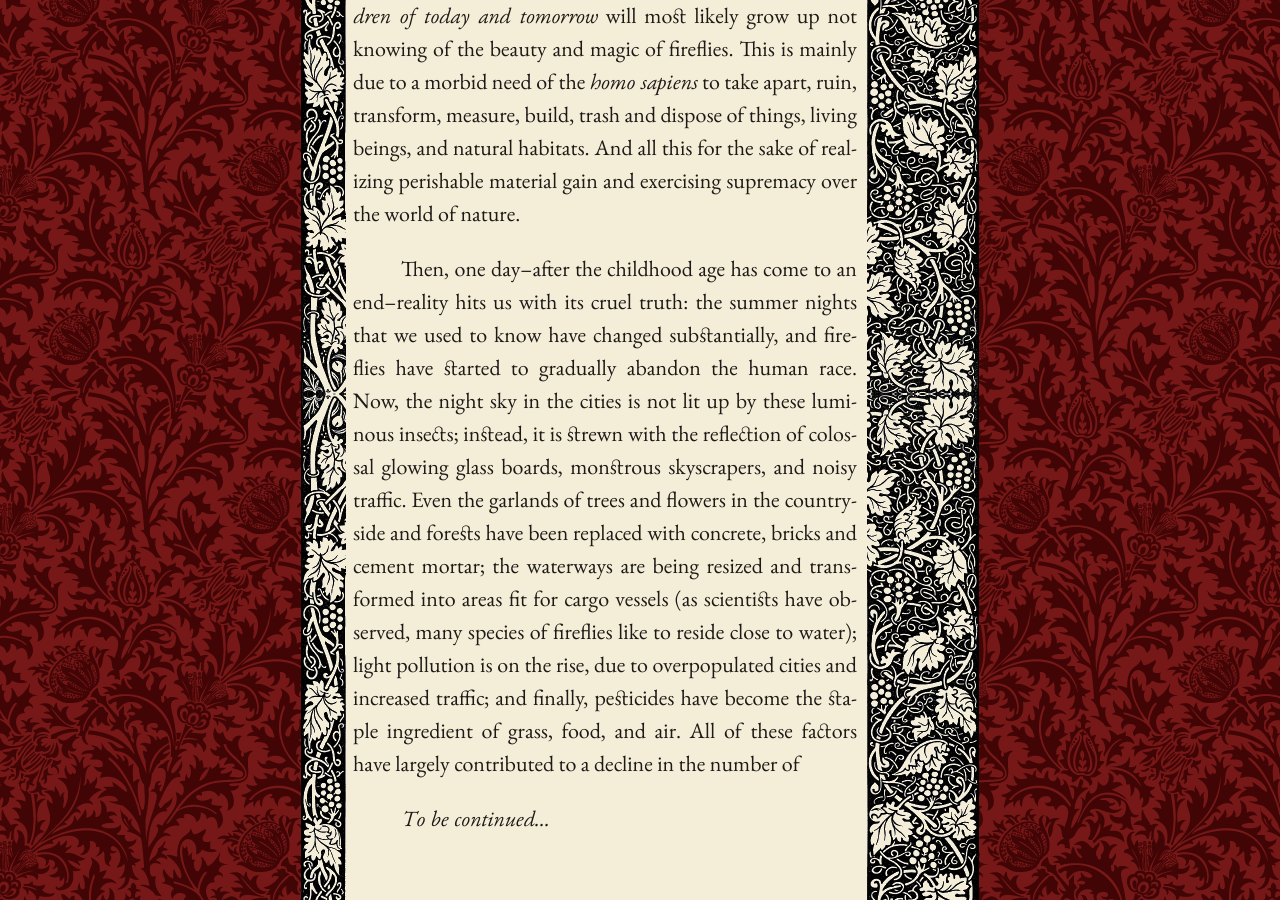
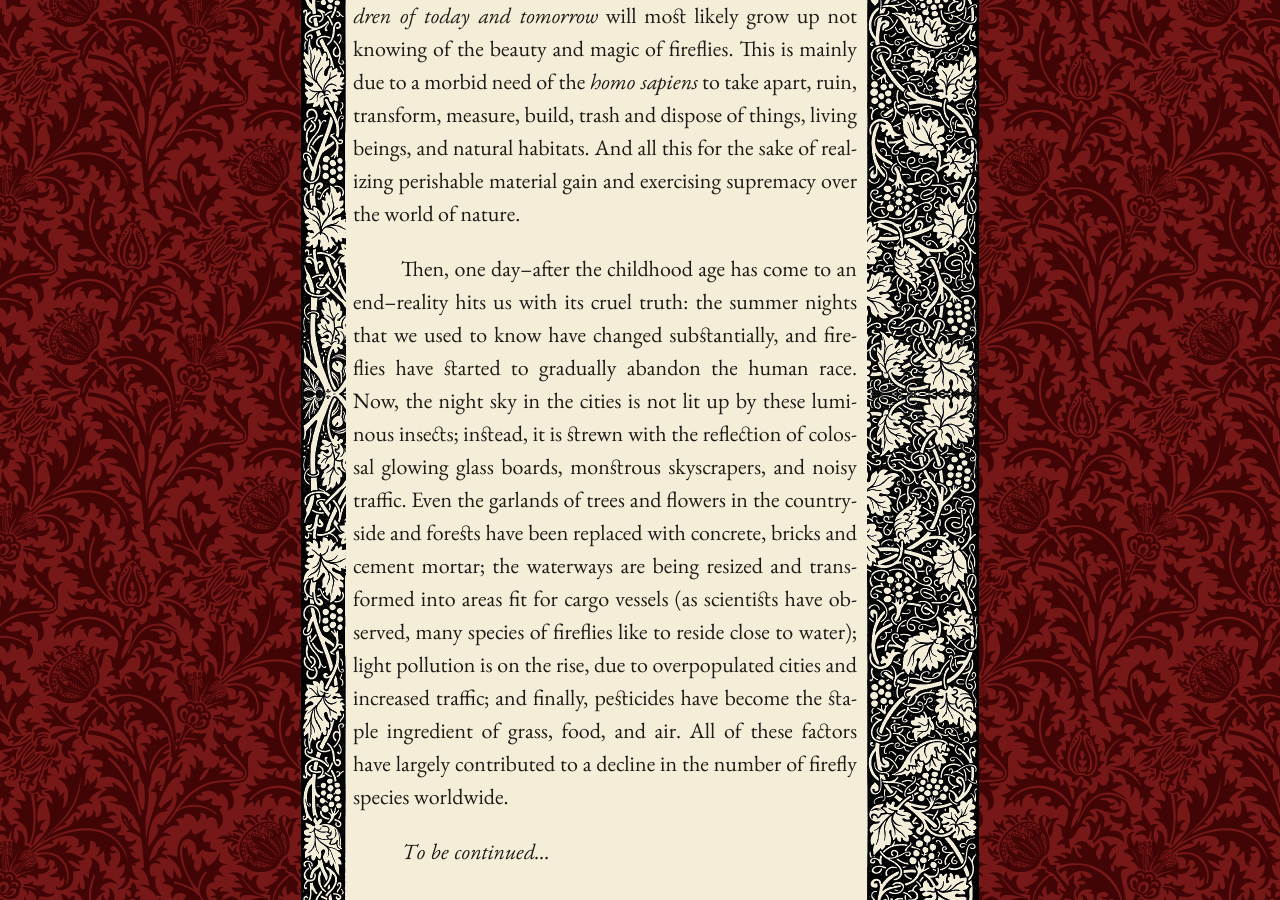
Before and after one commit to mpasovic/majapasovic.org, a Jekyll site: the page built from _posts/2016-07-06-a-lamenting-song-for-fireflies-progressive-destruction-of-the-environment-and-its-consequences.md, in a window 1280 px wide and 900 px high, scrolled down 2567 px. Built offline with Jekyll 4.4.1, drawn with Linux system fonts in a browser that asks for light colours; nearby versions of some CDN libraries.

Commit message:
Updated 2016-07-06-a-lamenting-song-for-fireflies-progressive-destruction-of-the-environment-and-its-consequences.md

```diff
--- a/_posts/2016-07-06-a-lamenting-song-for-fireflies-progressive-destruction-of-the-environment-and-its-consequences.md
+++ b/_posts/2016-07-06-a-lamenting-song-for-fireflies-progressive-destruction-of-the-environment-and-its-consequences.md
@@ -25,6 +25,6 @@
 *****
 As a child, I wondered if fireflies came out at night from a mysterious land/habitat, invisible to humans. A never-ending stream of questions titillated my youthful imagination: "How could I reach their habitat? Even if there was a way to reach it, would I be welcomed into their *community*? Would they be able to pass on their magical skill of lighting up darkness to someone who is *different*? What if they didn't like me enough, and decided to banish me from their luminous swarm?" But little did my foolish mind back then know that these luminous creatures would dwindle in number in the span of a few decades only. There were things more apprehensive and disturbing to think of, inconceivable to a child's mind. As I was growing older I came to learn that the *children of today and tomorrow* will most likely grow up not knowing of the beauty and magic of fireflies. This is mainly due to a morbid need of the *homo sapiens* to take apart, ruin, transform, measure, build, trash and dispose of things, living beings, and natural habitats. And all this for the sake of realizing perishable material gain and exercising supremacy over the world of nature.
 
-Then, one day--after the childhood age has come to an end--reality hits us with its cruel truth: the summer nights that we used to know have changed substantially, and fireflies have started to gradually abandon the human race. Now, the night sky in the cities is not lit up by these luminous insects; instead, it is strewn with the reflection of colossal glowing glass boards, monstrous skyscrapers, and noisy traffic. Even the garlands of trees and flowers in the countryside and forests have been replaced with concrete, bricks and cement mortar; the waterways are being resized and transformed into areas fit for cargo vessels (as scientists have observed, many species of fireflies like to reside close to water); light pollution is on the rise, due to overpopulated cities and increased traffic; and finally, pesticides have become the staple ingredient of grass, food, and air. All of these factors have largely contributed to a decline in the number of
+Then, one day--after the childhood age has come to an end--reality hits us with its cruel truth: the summer nights that we used to know have changed substantially, and fireflies have started to gradually abandon the human race. Now, the night sky in the cities is not lit up by these luminous insects; instead, it is strewn with the reflection of colossal glowing glass boards, monstrous skyscrapers, and noisy traffic. Even the garlands of trees and flowers in the countryside and forests have been replaced with concrete, bricks and cement mortar; the waterways are being resized and transformed into areas fit for cargo vessels (as scientists have observed, many species of fireflies like to reside close to water); light pollution is on the rise, due to overpopulated cities and increased traffic; and finally, pesticides have become the staple ingredient of grass, food, and air. All of these factors have largely contributed to a decline in the number of firefly species worldwide.
 
 *To be continued...*
```
